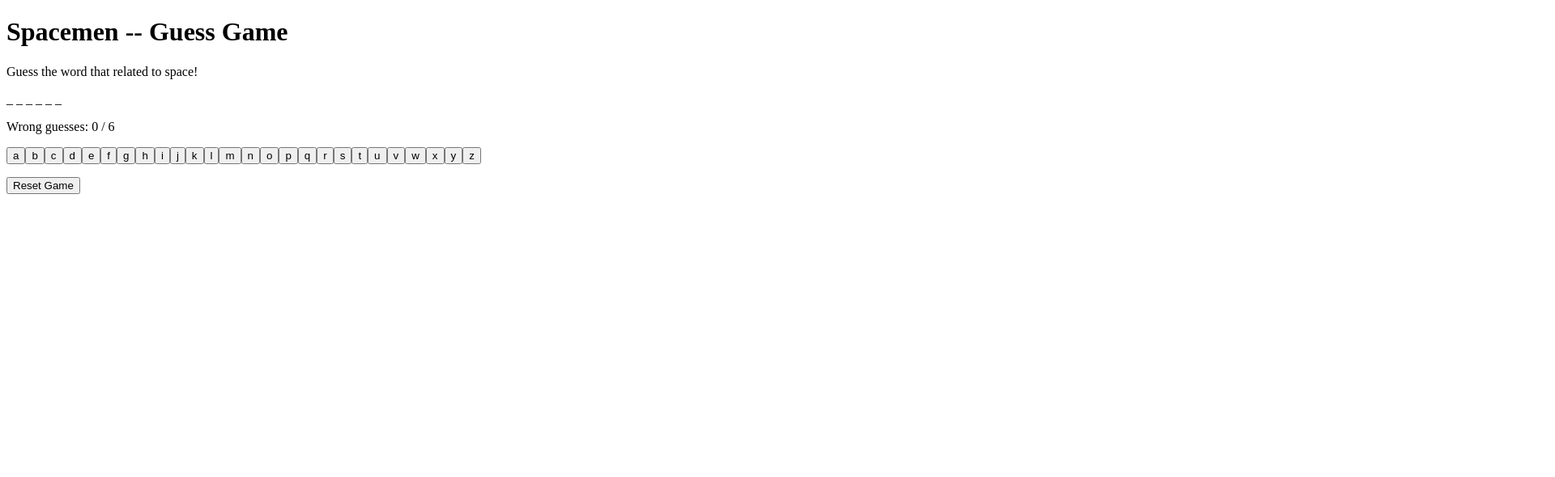
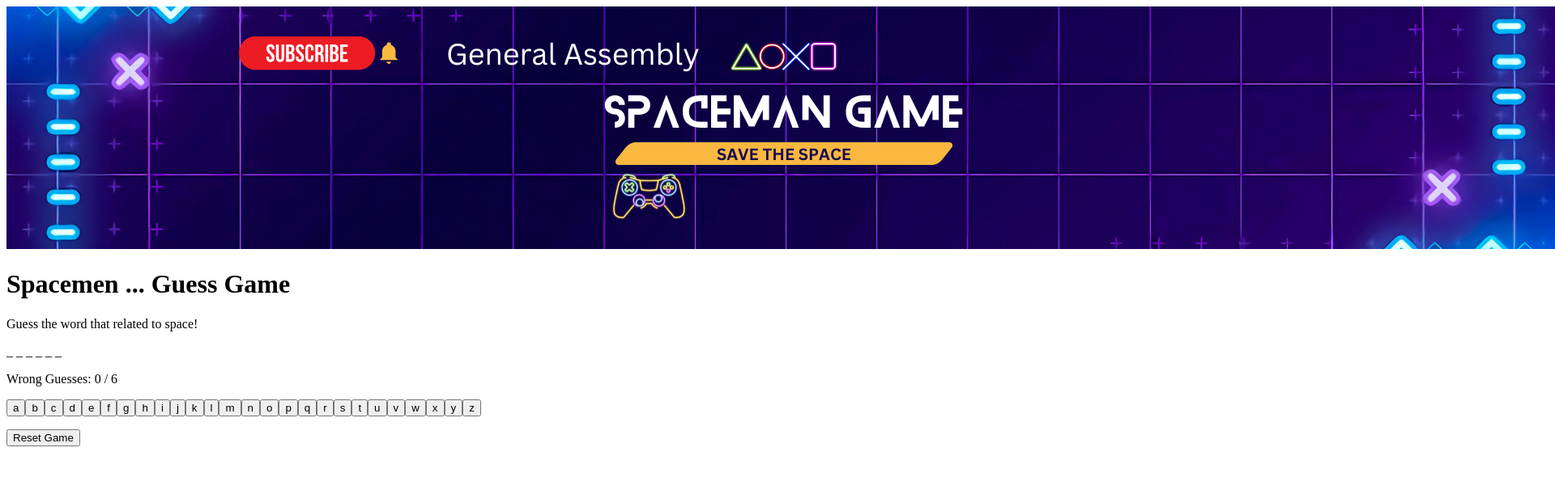
Before and after one commit to hamadbah/spaceman-project, a plain HTML site: page index.html in a window 1280 px wide. Both pictures are taken after a click on the button "Reset Game". Shown: the whole page at 81% size, 1920 px wide, since content can reach past the window. Drawn offline with Linux system fonts and the light colour scheme.

Commit message:
Add Sound Effect and Banner - CSS File

```diff
--- a/app.js
+++ b/app.js
@@ -4,6 +4,9 @@ let selectedWord = words[Math.floor(Math.random() * words.length)];
 let correctGuesses = [];
 let wrongGuesses = 0;
 const maxWrong = 6;
+// Define Sound Effect
+const winnerSound = new Audio('sounds/winner.mp3');
+const loserSound = new Audio('sounds/bad-luck.mp3');
 
 // DOM elements
 const wordDisplay = document.getElementById("word");
@@ -29,6 +32,8 @@ function resetGame() {
   wrongGuesses = 0;
   wrongCount.textContent = wrongGuesses;
   message.textContent = "";
+  winnerSound.pause();
+  loserSound.pause();
 
   // Enable and reset all letter buttons
   const buttons = document.querySelectorAll("#letters button");
@@ -71,6 +76,7 @@ function checkWin() {
   const wordComplete = selectedWord.split("").every(letter => correctGuesses.includes(letter));
   if (wordComplete) {
     message.textContent = "Congratulation! You did it.";
+    winnerSound.play();
     disableAllButtons();
   }
 }
@@ -79,7 +85,9 @@ function checkWin() {
 function checkLose() {
   // This condition check the wrongGuesses is more the maxWrong allowed then marked as losing condition
   if (wrongGuesses >= maxWrong) {
-    message.textContent = `Game Over - You lost! The word was "${selectedWord}"`;
+    message.textContent = `Game Over - You lost! The word was --- ${selectedWord}`;
+    loserSound.play();
+    disableAllButtons();
   }
 }
 
--- a/index.html
+++ b/index.html
@@ -5,12 +5,16 @@
   <meta name="viewport" content="width=device-width, initial-scale=1.0" />
   <title>Spacemen Word Guess Game</title>
   <script src="app.js" defer></script>
+  <link rel="stylesheet" href="./css/style.css" />
 </head>
 <body>
-  <h1>Spacemen -- Guess Game</h1>
-  <p>Guess the word that related to space!</p>
+  <img src="images/ga-banner.png" alt="Spacemen Banner" class="banner-image" />
+  <h1>Spacemen ... Guess Game</h1>
+  <p class="intro-text">Guess the word that related to space!</p>
   <div id="word"></div>
-  <p>Wrong guesses: <span id="wrong-count">0</span> / 6</p>
+  <div class="wrong-guesses">
+    <p>Wrong Guesses: <span id="wrong-count">0</span> / 6</p>
+  </div>
   <div id="letters"></div>
   <p id="message"></p>
   <button id="reset-button">Reset Game</button>
```
Also changed, not shown: css/style.css (added), images/ga-banner.png (added), 2 other files.
